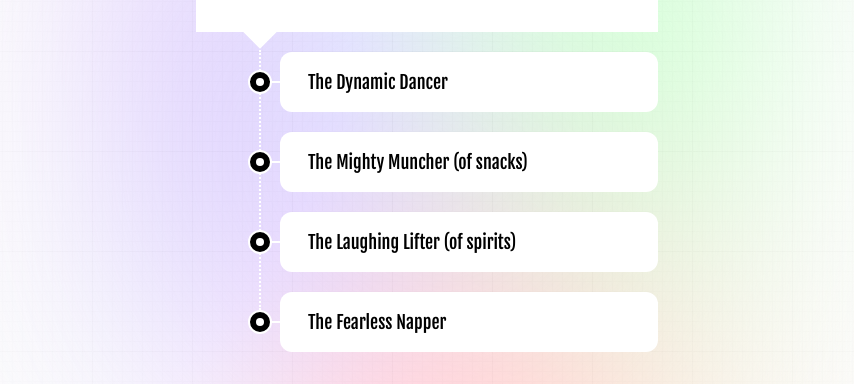
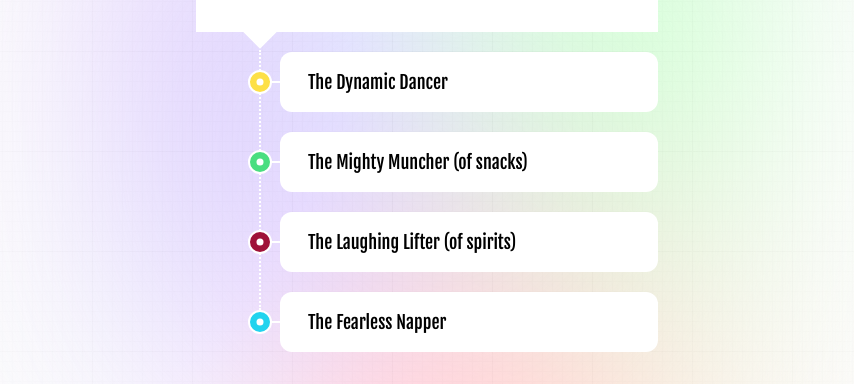
Before and after one commit to AaronHe09/rizz-o-meter, a Next.js app in the folder rizz-o-meter/: page /game in a window 1280 px wide. Shown: the part 254-638 px from the top of the page, without its empty margins (213-1067 px from the left). Built offline with nearby package versions, Linux system fonts and the light colour scheme.

Commit message:
added colors to each button and reduced inner circle size

```diff
--- a/rizz-o-meter/components/Answers.js
+++ b/rizz-o-meter/components/Answers.js
@@ -1,16 +1,28 @@
 import React from "react";
+import clsx from "clsx";
 
 const Answers = ({ questions, currentQuestion }) => {
   return (
     <div className="relative ml-16 before:content-[''] before:absolute before:left-[-1px] before:top-[-2px] before:h-64 sm:before:h-[260px] before:border-l-2 before:border-dotted before:border-white">
-      {questions[currentQuestion].options.map((option) => {
+      {questions[currentQuestion].options.map((option, index) => {
         return (
           <div className="relative text-sm sm:text-lg cursor-default ml-5 mt-5 pl-7 py-4 rounded-xl bg-white">
-            <p className="before:absolute before:transform before:-translate-y-1/2 before:top-1/2 before:left-[-10px] before:h-[2px] before:w-5 before:bg-white before:z-[-1]">
+            <button
+              type="button"
+              className="before:absolute before:transform before:-translate-y-1/2 before:top-1/2 before:left-[-10px] before:h-[2px] before:w-5 before:bg-white before:z-[-1]"
+            >
               {option.text}
-            </p>
-            <div className="rounded-full h-6 w-6 absolute bg-black border-solid border-2 border-white top-1/2 transform -translate-y-1/2  left-[-32px]">
-              <div className="relative bg-white h-2 w-2 rounded full top-1/2 left-1/2 transform -translate-x-1/2 -translate-y-1/2"></div>
+            </button>
+            <div
+              className={clsx(
+                "rounded-full h-6 w-6 absolute bg-black border-solid border-2 border-white top-1/2 transform -translate-y-1/2  left-[-32px]",
+                { "bg-yellow-300": index === 0 },
+                { "bg-green-400": index === 1 },
+                { "bg-rose-800": index === 2 },
+                { "bg-cyan-400": index === 3 }
+              )}
+            >
+              <div className="relative bg-white h-[7px] w-[7px] rounded full top-1/2 left-1/2 transform -translate-x-1/2 -translate-y-1/2"></div>
             </div>
           </div>
         );
```
